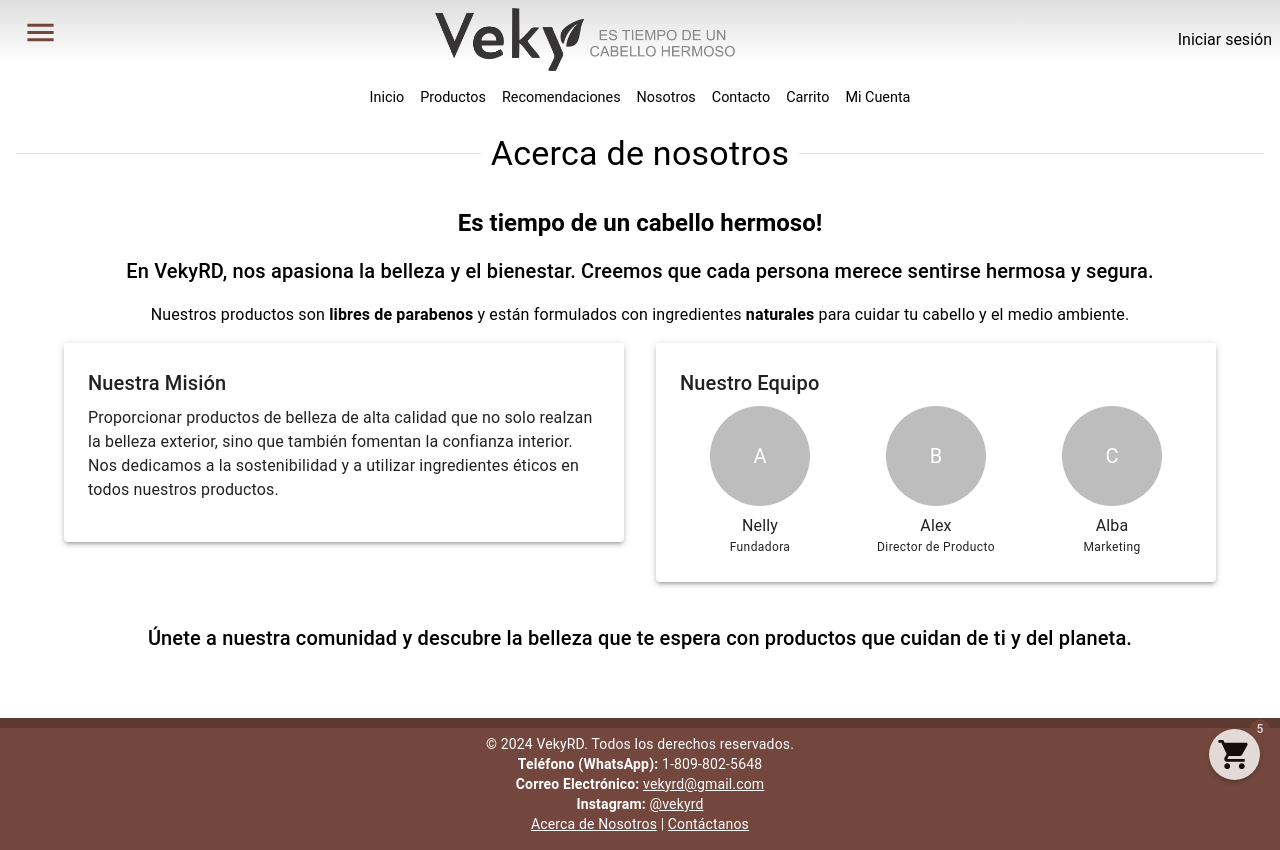
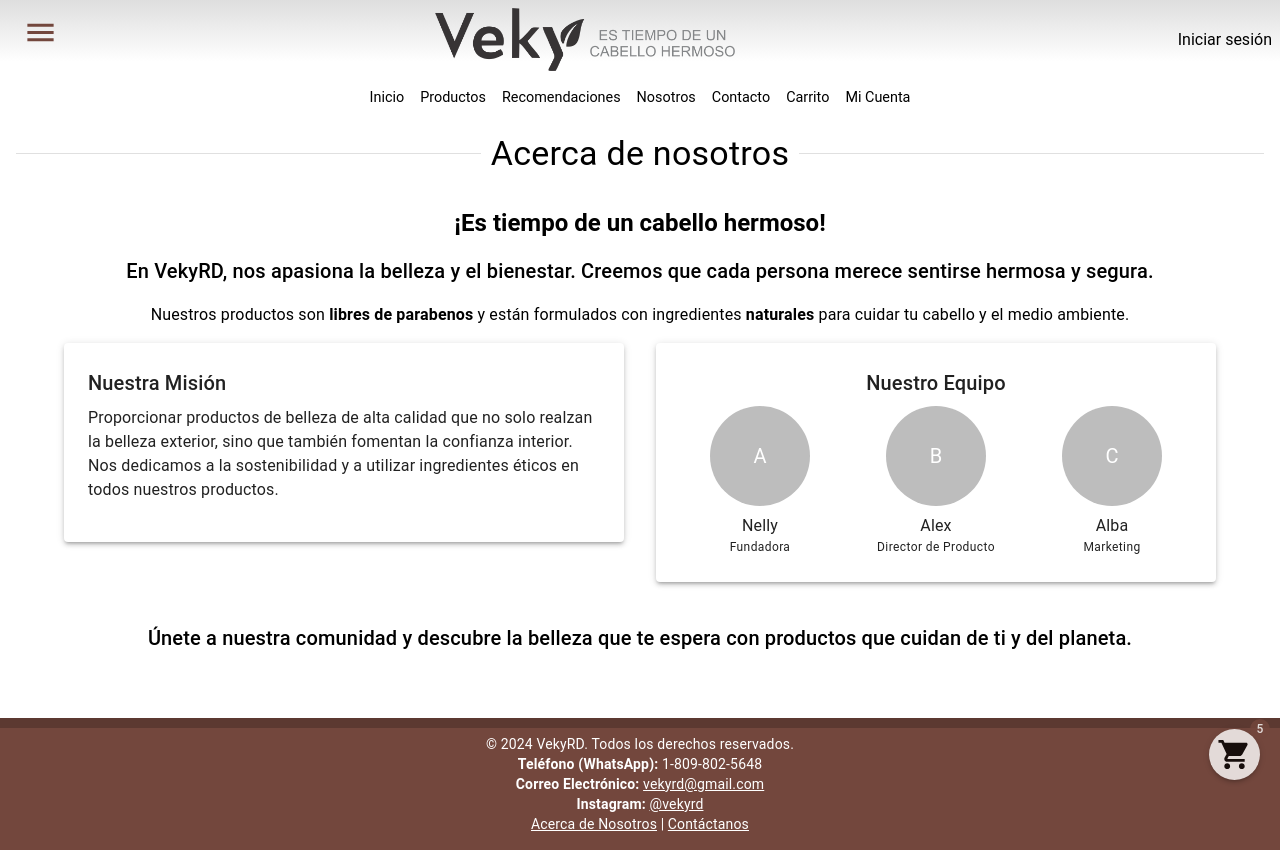
Before and after one commit to jorge0481rd/veky-unad, a React (Create React App) app: page /about in a window 1280 px wide. Built offline with nearby package versions, Linux system fonts and the light colour scheme.

Commit message:
align title

```diff
--- a/src/components/pages/about/index.jsx
+++ b/src/components/pages/about/index.jsx
@@ -10,7 +10,7 @@ const About = () => {
   return (
     <MyContainer id="about-us">
       <Typography variant="h5" align="center" paragraph>
-        <strong>Es tiempo de un cabello hermoso!</strong>
+        <strong>¡Es tiempo de un cabello hermoso!</strong>
       </Typography>
       <Typography variant="h6" align="center" paragraph>
         En VekyRD, nos apasiona la belleza y el bienestar. Creemos que cada
@@ -37,7 +37,7 @@ const About = () => {
         </Grid>
         <Grid item xs={12} md={6}>
           <Paper elevation={3} sx={{ padding: 3 }}>
-            <Typography variant="h6" gutterBottom>
+            <Typography variant="h6" gutterBottom textAlign={"center"}>
               Nuestro Equipo
             </Typography>
             <Grid container spacing={2}>
```
